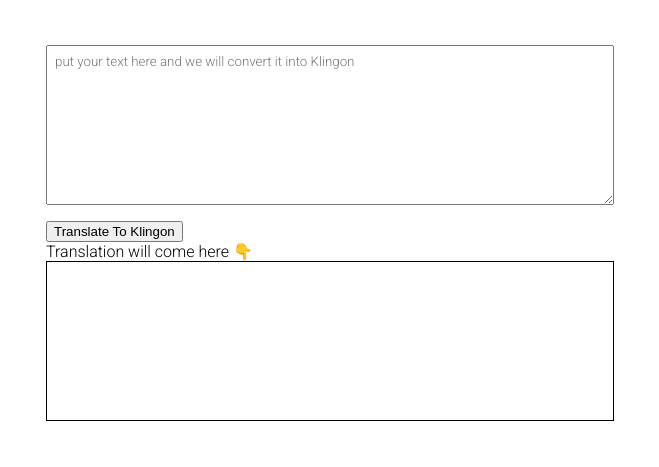
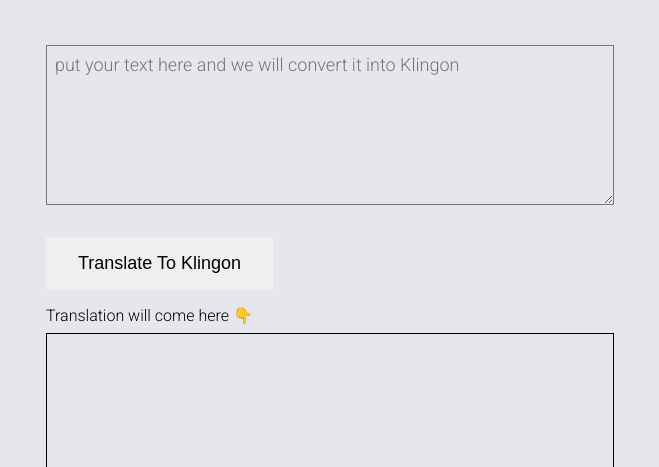
Before and after one commit to Anish-JS/Klingon-Translator, a plain HTML site: page index.html in a window 1280 px wide. Shown: the part 73-540 px from the top of the page, without its empty margins (310-969 px from the left). Drawn offline with Linux system fonts and the light colour scheme.

Commit message:
yet to complete styling

```diff
--- a/index.html
+++ b/index.html
@@ -7,22 +7,25 @@
     <meta name="viewport" content="width=device-width, initial-scale=1.0">
     <title>Klingon-Speak</title>
     <link rel="stylesheet" href="styles.css" />
+    <link rel="icon" type="image/png" href="klingon.png"/>
 </head>
 
 <body>
     <nav>
-        <div style="font-size: 2rem; padding: 1rem;">Let's Speak <span>Klingon</span></div>
+        <div style="font-size: 2rem; padding: 1rem;" class="div-img">Let's Speak <span>Klingon</span></div>
+
     </nav>
+
 
     <main>
         <textarea placeholder="put your text here and we will convert it into Klingon" id="txt-input"></textarea>
         <button id="btn-translate">Translate To Klingon</button>
-        <div>Translation will come here 👇</div>
+        <div style="padding-bottom:0.5rem;">Translation will come here 👇</div>
         <div id="output"></div>
     </main>
 
     <footer>
-        <h2>About <span>Klingon</span></h2>
+        <h2 style="font-size:x-large;">About <span>Klingon</span></h2>
         <p>
             All the Star-Trek fans ASSEMBLE. Let's see what the KLINGON'S are upto (The Klingons are a fictional
             extraterrestrial humanoid warrior species in the science fiction franchise Star Trek).
--- a/styles.css
+++ b/styles.css
@@ -1,4 +1,8 @@
 @import url('https://fonts.googleapis.com/css2?family=Roboto:wght@300&display=swap');
+
+:root{
+    --primary-color:#EF4444;
+}
 
 * {
     box-sizing: border-box;
@@ -7,12 +11,14 @@
 body {
     margin: 0;
     font-family: 'Roboto';
-
+    background-color: #E5E7EB;
 }
 
 nav {
     text-align: center;
     margin-bottom: 2rem;
+    /* background-color: var(--primary-color); */
+
 }
 
 main {
@@ -28,6 +34,17 @@ textarea {
     margin-bottom: 1rem;
     padding: 0.5rem;
     font-family: inherit;
+    font-size: large;
+    background-color: inherit;
+
+}
+
+#btn-translate{
+    border: none;
+    margin: 1rem 0rem;
+    padding: 1rem 2rem;
+    font-size: large;
+
 }
 
 #output {
@@ -46,4 +63,5 @@ footer {
 p {
     max-width: 600px;
     margin: auto;
+    font-size: 110%;
 }
```
Also changed, not shown: klingon.png (added).
